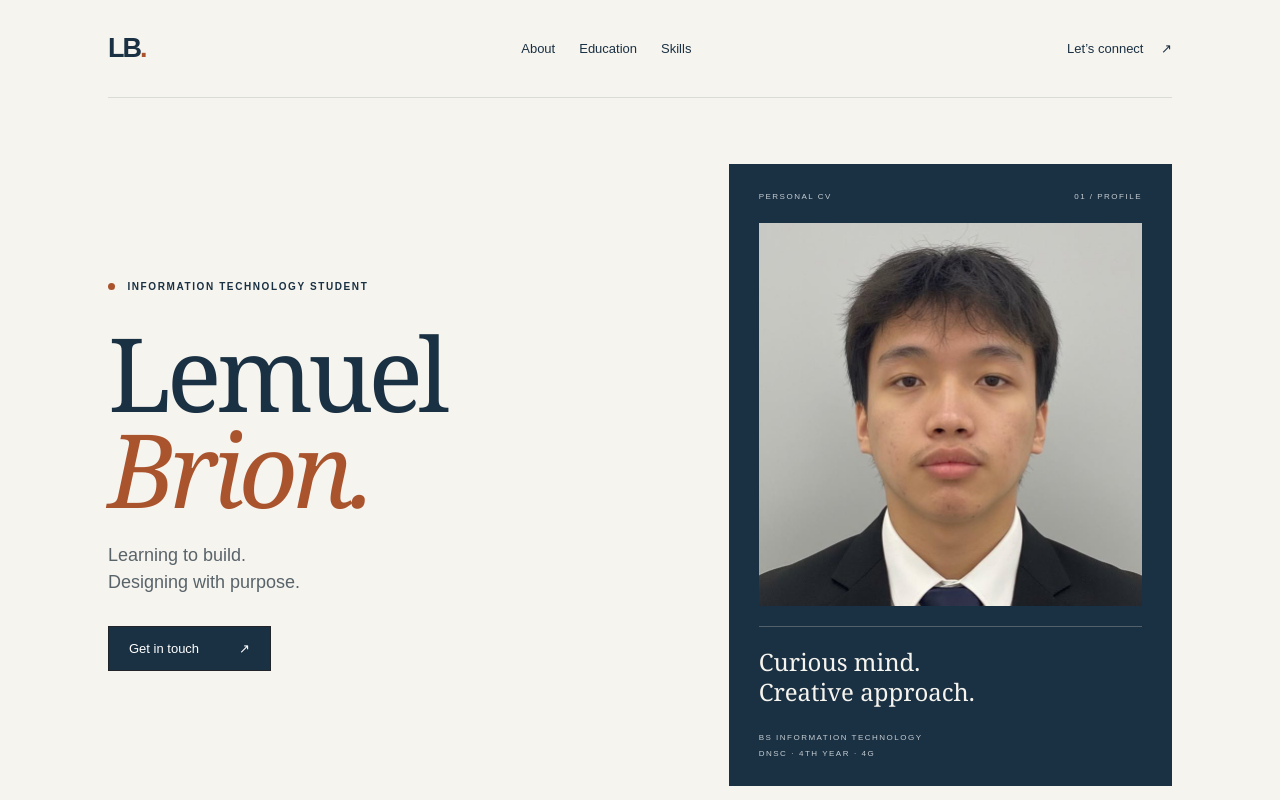
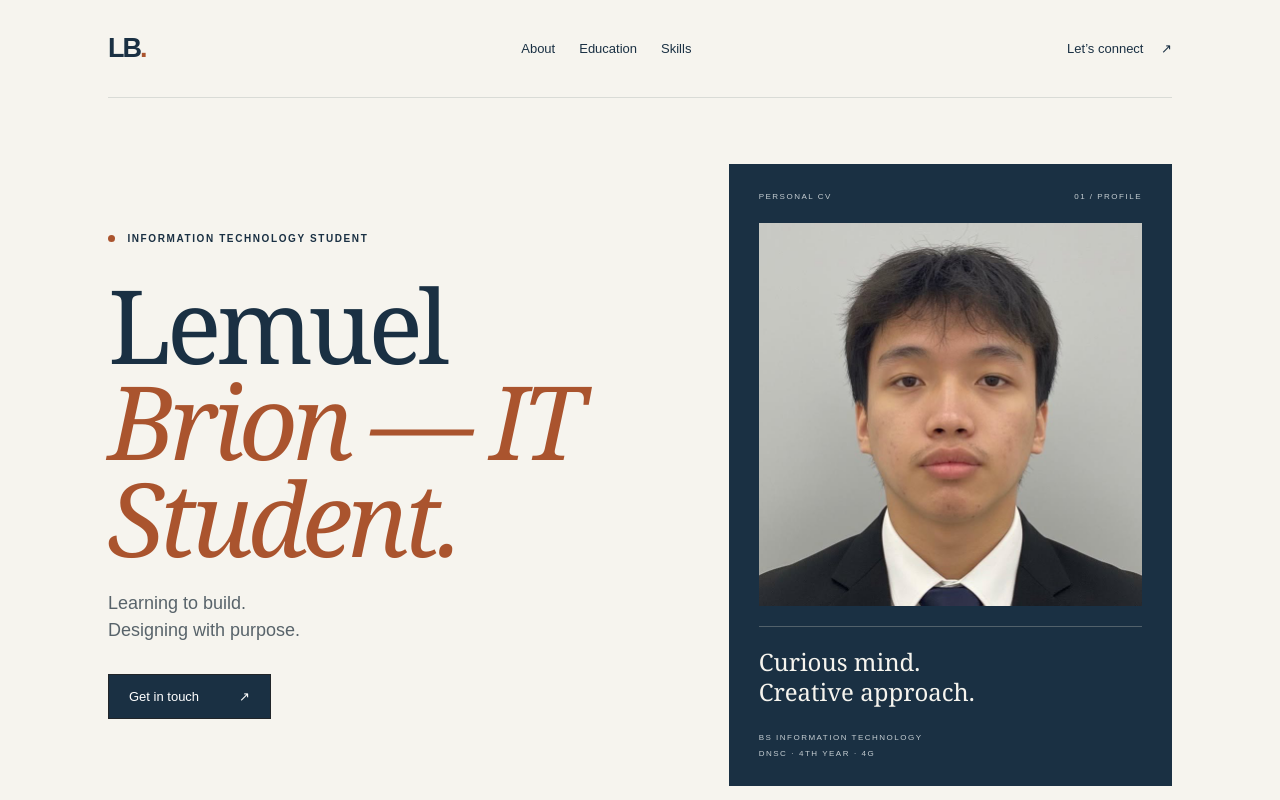
Before and after one commit to lemm-m/lemuel-brion-cv, a plain HTML site: page index.html in a window 1280 px wide. Shown: the top 800 px of the page. Drawn offline with Linux system fonts and the light colour scheme.

Commit message:
Update profile heading

```diff
--- a/index.html
+++ b/index.html
@@ -26,7 +26,7 @@
       <section class="hero row g-0 align-items-center" aria-labelledby="name">
         <div class="hero-copy col-md-6">
           <p class="eyebrow"><span class="dot"></span> INFORMATION TECHNOLOGY STUDENT</p>
-          <h1 id="name">Lemuel<br><em>Brion.</em></h1>
+          <h1 id="name">Lemuel<br><em>Brion — IT Student.</em></h1>
           <p class="tagline">Learning to build.<br>Designing with purpose.</p>
           <a class="btn btn-dark rounded-0 button" href="mailto:brionlemuel@gmail.com">Get in touch <span aria-hidden="true">↗</span></a>
         </div>
```
